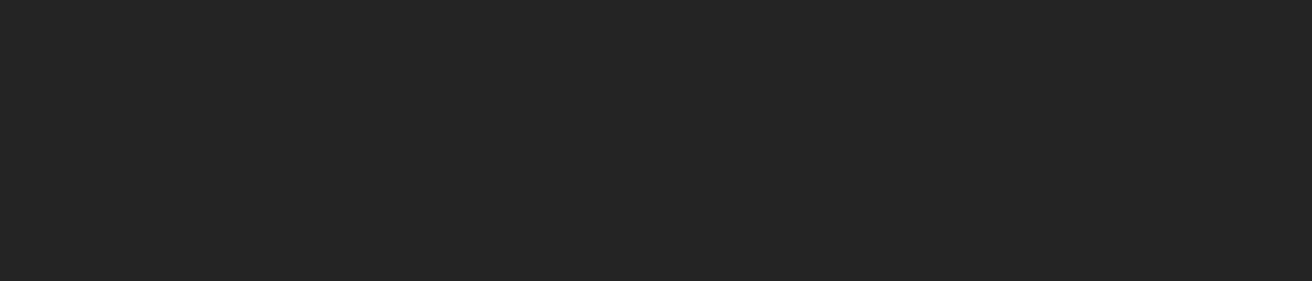
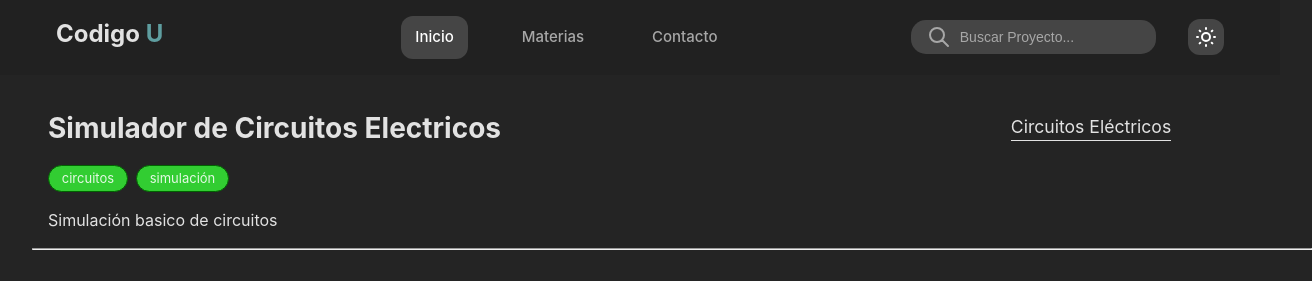
Before and after one commit to ChriisLM/CodigoU, a React (Vite) app: page /SimuladorCircuitos in a window 1280 px wide. Before the commit this address had no page. Shown: the top 281 px of the page, 1312 px wide, since content can reach past the window. Built offline with nearby package versions, Linux system fonts and the light colour scheme.

Commit message:
feat: :sparkles: Add route simulator

```diff
--- a/src/main.tsx
+++ b/src/main.tsx
@@ -3,13 +3,14 @@
 import './index.css'
 import App from './App.tsx'
 import { BrowserRouter, Route, Routes } from 'react-router'
+import { SimuladorCicuitos } from './pages/SimuladorCircuitos.tsx'
 
 createRoot(document.getElementById('root')!).render(
   <StrictMode>
     <BrowserRouter>
       <Routes>
         <Route path='/' element={<App />}/>
-        <Route path='' element={<App />}/>
+        <Route path='/SimuladorCircuitos' element={<SimuladorCicuitos />}/>
       </Routes>
     </BrowserRouter>
   </StrictMode>,
```
